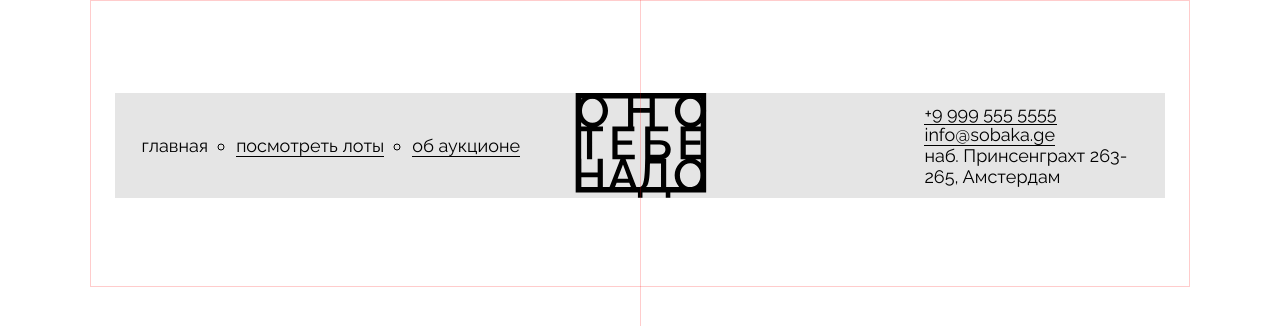
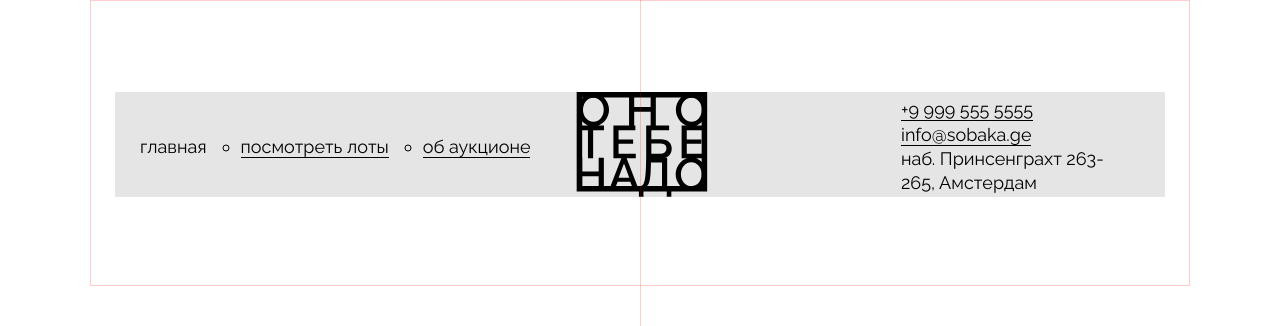
Before and after one commit to KingViktorNik/ono-tebe-nado, a plain HTML site: page index.html in a window 1280 px wide. Shown: the top 326 px of the page. Drawn offline with Linux system fonts and the light colour scheme.

Commit message:
порправил шапку по макету

```diff
--- a/index.html
+++ b/index.html
@@ -24,14 +24,22 @@
           </li>
         </ul>
       </nav>
-      <div class="logo header__logo">
-        <img src="./images/logo-black.svg" alt="" class="header__logo-image" />
-      </div>
+      <a class="logo header__logo" href="#0">
+        <img src="./images/logo-black.svg"
+             alt="Логотип с надписью, оно тебе надо"
+             class="header__logo-image"
+        />
+      </a>
       <address class="address header__address">
-        <a class="address__link" href="tel:+99995555555"><span>+9 999 555 5555</span></a>
-        <a class="address__link" href="mailto:info@sobaka.ge"><span>info@sobaka.ge</span></a>
+        <a class="address__link"
+           href="tel:+99995555555">
+           <span>+9 999 555 5555</span>
+        </a>
+        <a class="address__link"
+           href="mailto:info@sobaka.ge">
+           <span>info@sobaka.ge</span>
+        </a>
         наб. Принсенграхт 263- 265, Амстердам
-        <span></span>
       </address>
     </header>
     <main class="main">
--- a/styles/style.css
+++ b/styles/style.css
@@ -1,5 +1,5 @@
 .page {
-  padding: 92px 24px 88px;
+  padding: 91px 0 88px;
   font-family: "Raleway", sans-serif;
   font-size: 18px;
   font-weight: 400;
@@ -10,10 +10,11 @@
 }
 
 .header {
-  padding: 0;
+  padding-inline: 25px;
   display: flex;
   align-items: center;
   justify-content: space-between;
+  margin-inline: 24px;
 
   /* Временный фон */
 
@@ -34,15 +35,16 @@
 
 .menu {
   list-style: circle;
+  text-transform: lowercase;
 }
 
 .header__menu {
-  padding-left: 26.52px;
+  padding-top: 3px;
 }
 
 .header__links-list {
   display: flex;
-  gap: 0 28px;
+  gap: 0 34px;
 }
 
 .header__links-list-item_no-bullit {
@@ -63,17 +65,19 @@
 }
 
 .header__logo {
-  padding-right: 165px;
+  margin-right: 150px;
 }
 
 .header__logo-image {
   margin: 0;
   padding: 0;
-  height: 104.65px;
+  height: 105px;
 }
 
 .address {
   font-style: normal;
+  line-height: 1.35;
+  padding-block-start: 5px;
 }
 
 .address__link {
@@ -85,9 +89,8 @@
   border-bottom: 1px solid #000;
 }
 
-
 .header__address {
   display: flex;
   flex-direction: column;
-  max-width: 240.52px;
+  width: 239px;
 }
```
